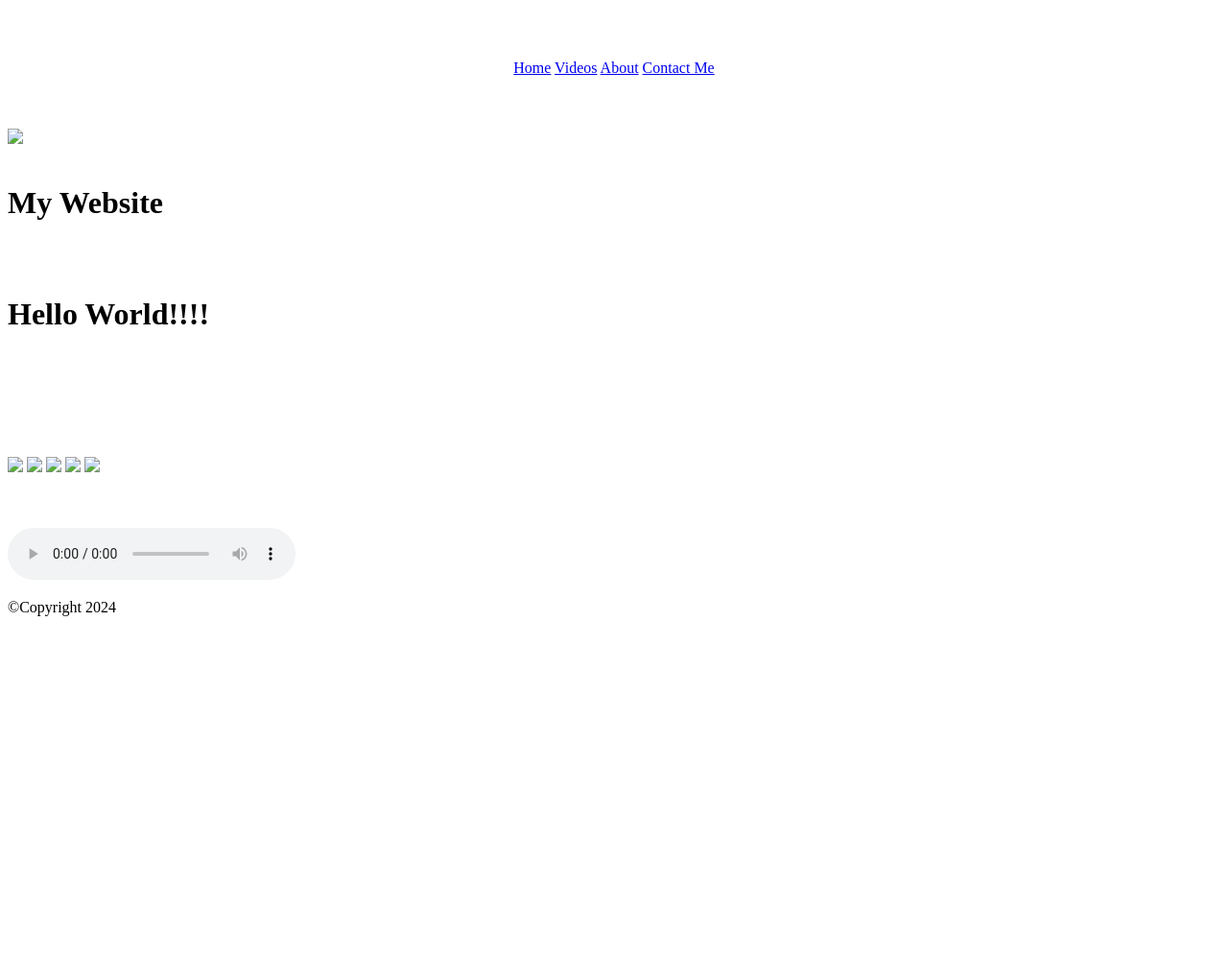
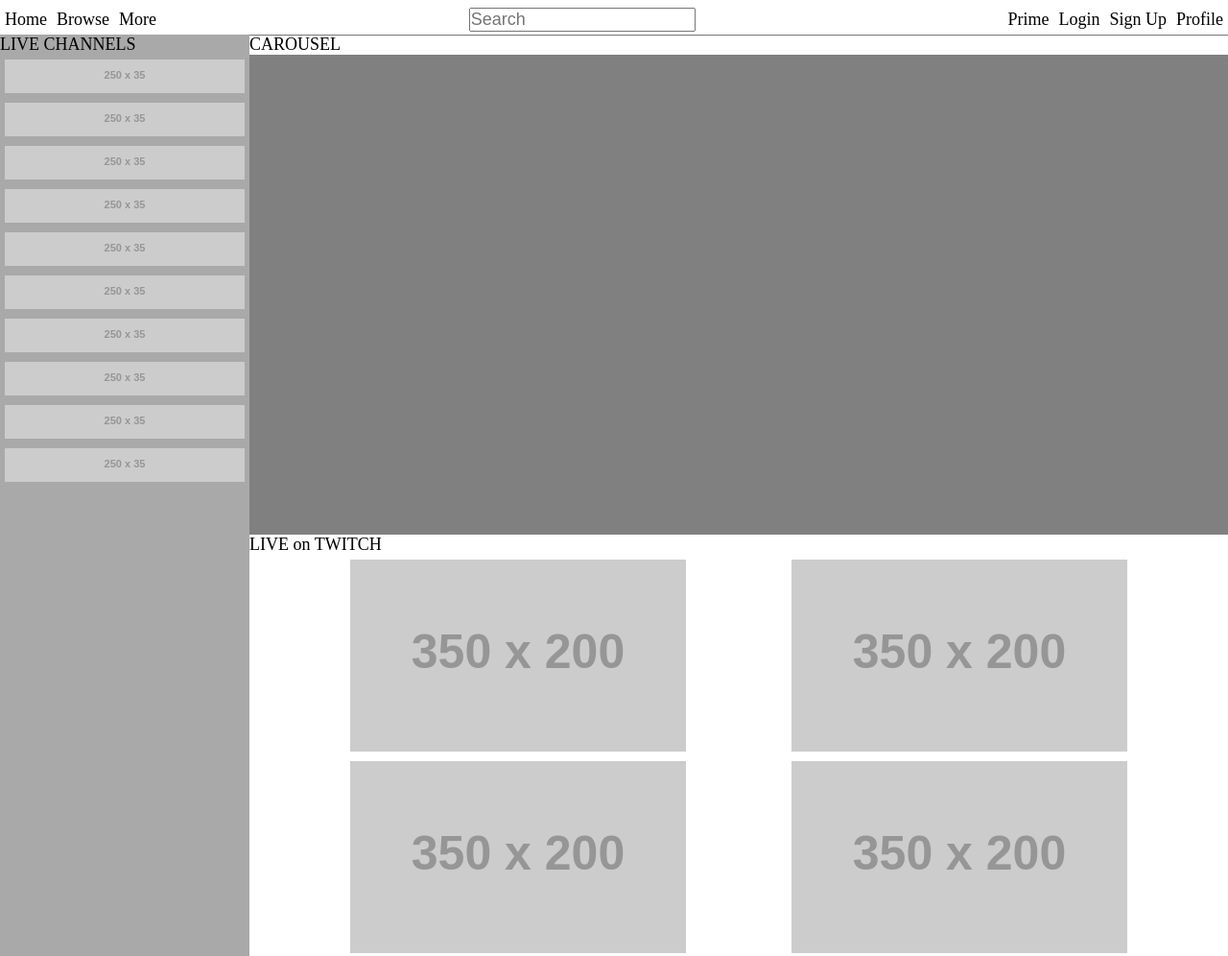
Before and after one commit to jhanell21/yummers, a plain HTML site: page index.html in a window 1280 px wide. Shown: the top 996 px of the page at 96% size. Before the commit the page ends 800 px from the top, so only its background shows below. Drawn offline with Linux system fonts and the light colour scheme; placeholder pictures from the web are drawn by us.

Commit message:
Add files via upload

```diff
--- a/index.html
+++ b/index.html
@@ -1,60 +1,66 @@
 <!DOCTYPE html>
-<html>
+<html lang="en">
 <head>
-	<meta charset="utf-8">
-	<meta name="viewport" content="width=device-width, initial-scale=1">
-	<link rel="stylesheet" type="text/css" href="../css/index.css">
-	<title>example</title>
+    <link rel="stylesheet" href="style.css">
+    <meta charset="UTF-8">
+    <meta name="viewport" content="width=device-width, initial-scale=1.0">
+    <title>Document</title>
 </head>
-<body background="../image,video/bg home.jpg">
-<div id="header">
-</div>
-<div id="nav" align="center">
-		<colgroup>
-		<col span="1">
-		<tr>
-			<br>
-			<br>
-			<br>
-	<td><a href="index">Home</a></td>
-	<td><a href="video.html">Videos</a></td>
-	<td><a href="about.html">About</a></td>
-	<td><a href="contact.html">Contact Me</a></td>
-</div>
-<br>
-<br>
-<br>
-<div id="content">
-	<img src="../image,video/green shirt.jpg">
-	<br>
-	<br>
-	<h1>My Website</h1>
-	<br>
-	<br>
-    <h1>Hello World!!!!</h1>
-    <br>
-    <br>
-    <br>
+<body>
+    <nav class="top-menu">
+        <ul class="primary">
+            <li><a href="#">Home</a></li>
+            <li><a href="#">Browse</a></li>
+            <li><a href="#">More</a></li>
+        </ul>
+
+        <div class="search">
+            <input type="search" placeholder="Search">
+        </div>
+
+
+            <ul class="secondary">
+                <div class="search-icon"></div>
+                <li><a href="#">Prime</a></li>
+                <li><a href="#">Login</a></li>
+                <li><a href="#">Sign Up</a></li>
+                <li><a href="#">Profile</a></li>
+            </ul>
+    </nav>
+
+    <div class="main">
+        <nav class="sidebar">
+            <ul class="live-channels">
+            <div>LIVE CHANNELS</div>
+                <li><div class="channel"></div></li>
+                <li><div class="channel"></div></li>
+                <li><div class="channel"></div></li>
+                <li><div class="channel"></div></li>
+                <li><div class="channel"></div></li>
+                <li><div class="channel"></div></li>
+                <li><div class="channel"></div></li>
+                <li><div class="channel"></div></li>
+                <li><div class="channel"></div></li>
+                <li><div class="channel"></div></li>
+            </ul>
+        </nav>
+
+        <div class="streams">
+            <div>CAROUSEL</div>
+            <div class="carousel"></div>
+
+
+            <div>LIVE on TWITCH</div>
+            <div class="live">
+                <div class="stream"></div>
+                <div class="stream"></div>
+                <div class="stream"></div>
+                <div class="stream"></div>
+                <div class="stream"></div>
+            </div>
+        </div>
     </div>
-	<br>
-	<br>
-	<br>
-<div class="container">
 
-	<img src="../image,video/girly.jpg">
-	<img src="../image,video/bini.jpg">
-	<img src="../image,video/kiss.jpg">
-	<img src="../image,video/wacky.jpg">
-	<img src="../image,video/profile.jpg">
-</div>
-<br>
-<br>
-<br>
-<audio controls>
-<source src="../image,video/sound.mp3">
-</audio>
-<div id="footer">
-	<p>&copy;Copyright 2024</p>
-</div>
+
 </body>
 </html>
--- /dev/null
+++ b/style.css
@@ -0,0 +1,98 @@
+*{
+    font-size: 18px;
+    padding: 0px;
+    margin: 0px;
+}
+
+.top-menu{
+    display: flex;
+    justify-content: space-between;
+    align-items: center;
+    box-shadow: 1px 1px 1px gray;
+    margin-top: 5px;
+}
+
+a{
+    text-decoration: none;
+    color: black;
+}
+
+a:hover{
+    background-color: blueviolet;
+    color: whitesmoke;
+}
+
+li{
+    list-style: none;
+    padding: 5px;
+}
+
+.primary, .secondary{
+    display: flex;
+    align-items: center;
+}
+
+.search-icon{
+    background-image: url("https://placehold.co/600x400");
+    width: 50px;
+    height: 50px;
+    background-size: 100% 100%;
+    display: none;
+}
+
+.channel{
+    background-image: url("https://placehold.co/250x35");
+    width: 250px;
+    height: 35px;
+    background-size: 100% 100%;
+}
+
+.main{
+    display: flex;
+}
+
+.carousel{
+    background-color: gray;
+    width: 100%;
+    height: 500px;
+    background-size: 100% 100%;
+}
+
+.live{
+    display: flex;
+    flex-wrap: wrap;
+    justify-content: space-evenly;
+
+}
+
+.stream{
+    background-image: url("https://placehold.co/350x200");
+    width: 350px;
+    height: 200px;
+    background-size: 100% 100%;
+    margin: 5px;
+}
+
+.sidebar{
+    background-color: darkgray
+}
+
+@media screen and (max-width:1000px) {
+    .live-channels{
+        display: none;
+    }
+
+    .sidebar{
+        width: 100px;
+    }
+}
+
+@media screen and (max-width:800px){
+    .search{
+        display: none;
+    }
+
+    .search-icon{
+        display: flex;
+    }
+}
```
